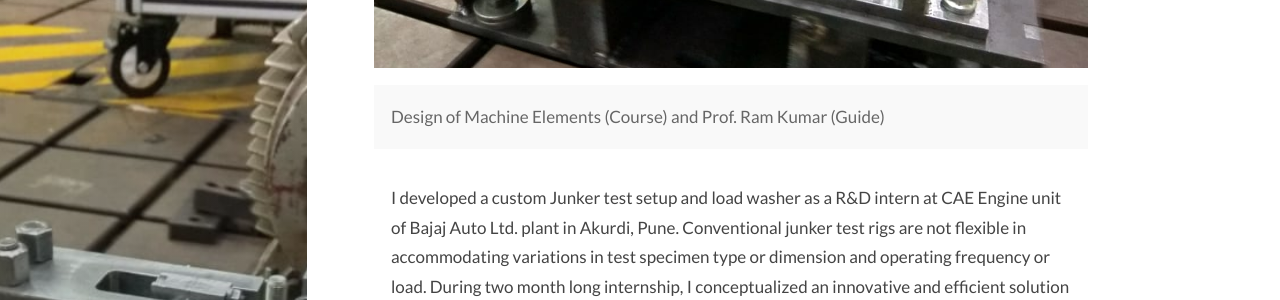
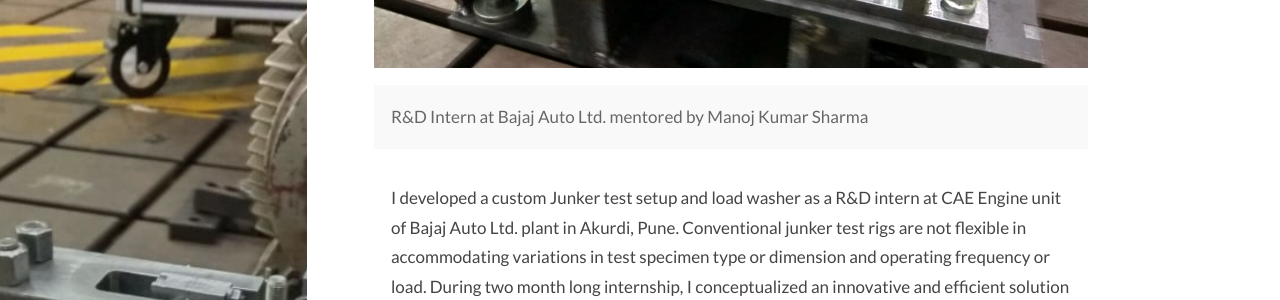
Before and after one commit to ridhipuppala/.github.io, a Jekyll site: the page built from _projects/bajaj.md, in a window 1280 px wide and 900 px high, scrolled down 364 px. Shown: the part 154-454 px from the top of the window. Built offline with Jekyll 4.4.1, drawn with Linux system fonts in a browser that asks for light colours; some web fonts are replaced.

Commit message:
Update bajaj.md

```diff
--- a/_projects/bajaj.md
+++ b/_projects/bajaj.md
@@ -4,7 +4,7 @@ date:         30 Nov 2018
 title:        In-house Junker test setup development
 caption:      Course Project
 description:  >
-  Design of Machine Elements (Course) and Prof. Ram Kumar (Guide)
+  R&D Intern at Bajaj Auto Ltd. mentored by Manoj Kumar Sharma
 image:        /assets/img/project/bajaj.jpeg
 screenshot:
   path:       /assets/img/project/bajaj.jpeg
```
